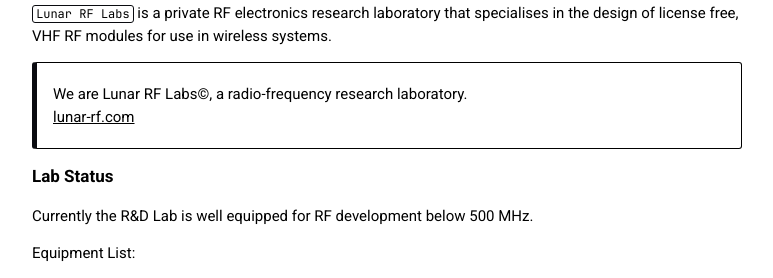
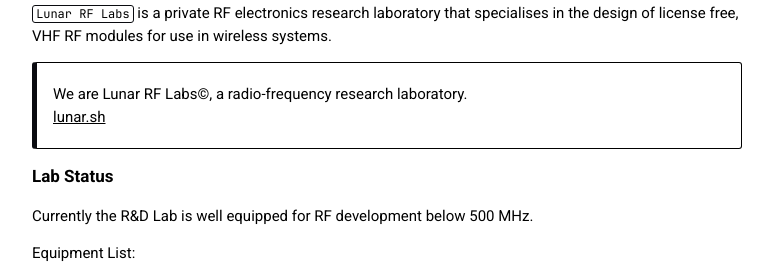
Before and after one commit to microstub/microstub.github.io, a Jekyll site: the page built from about.md, in a window 1280 px wide and 900 px high, scrolled down 956 px. Shown: the part 152-430 px from the top of the window, without its empty margins (253-1026 px from the left). Built offline with Jekyll 4.4.1, drawn with Linux system fonts in a browser that asks for light colours.

Commit message:
Update about.md

```diff
--- a/about.md
+++ b/about.md
@@ -44,7 +44,7 @@
 in wireless systems.
 
 > We are Lunar RF Labs©, a radio-frequency research laboratory. <br>
-[lunar-rf.com](https://lunar-rf.com)
+[lunar.sh](https://lunar.sh)
 
 # Lab Status
 
```
